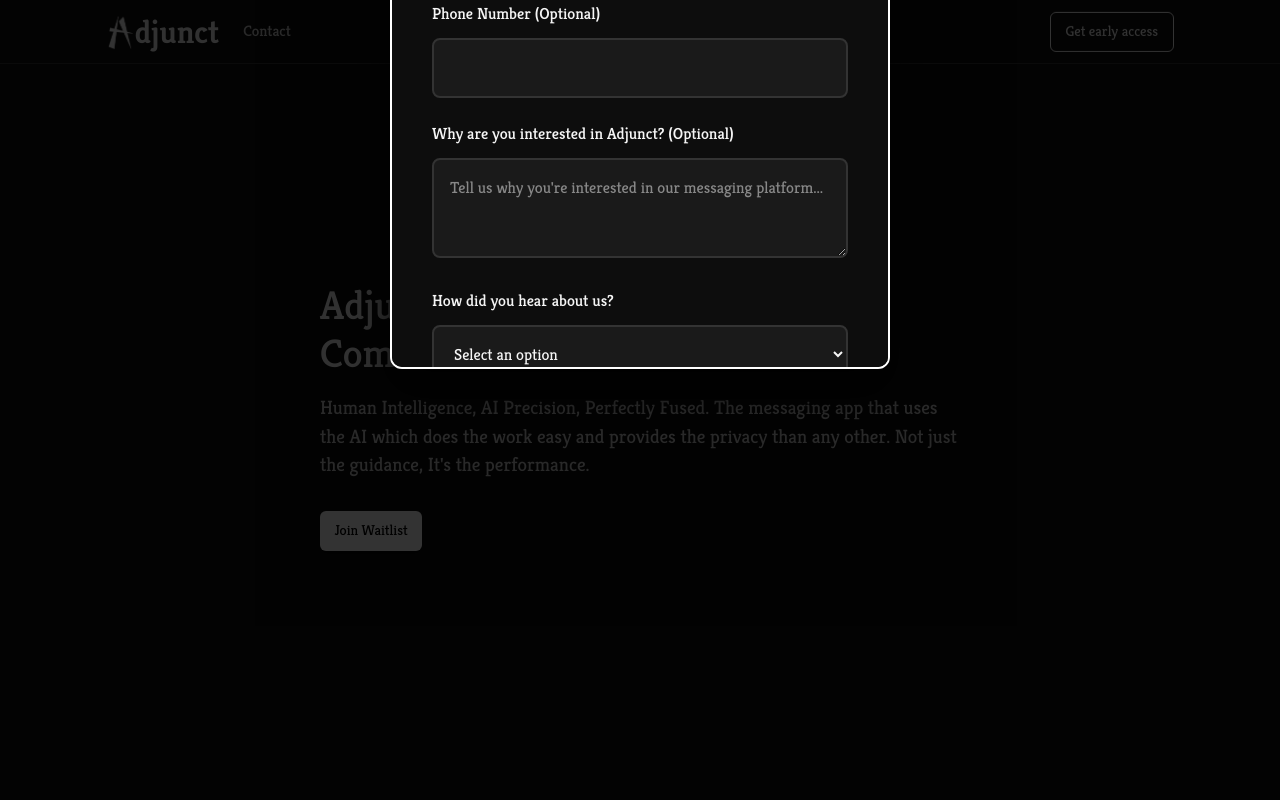
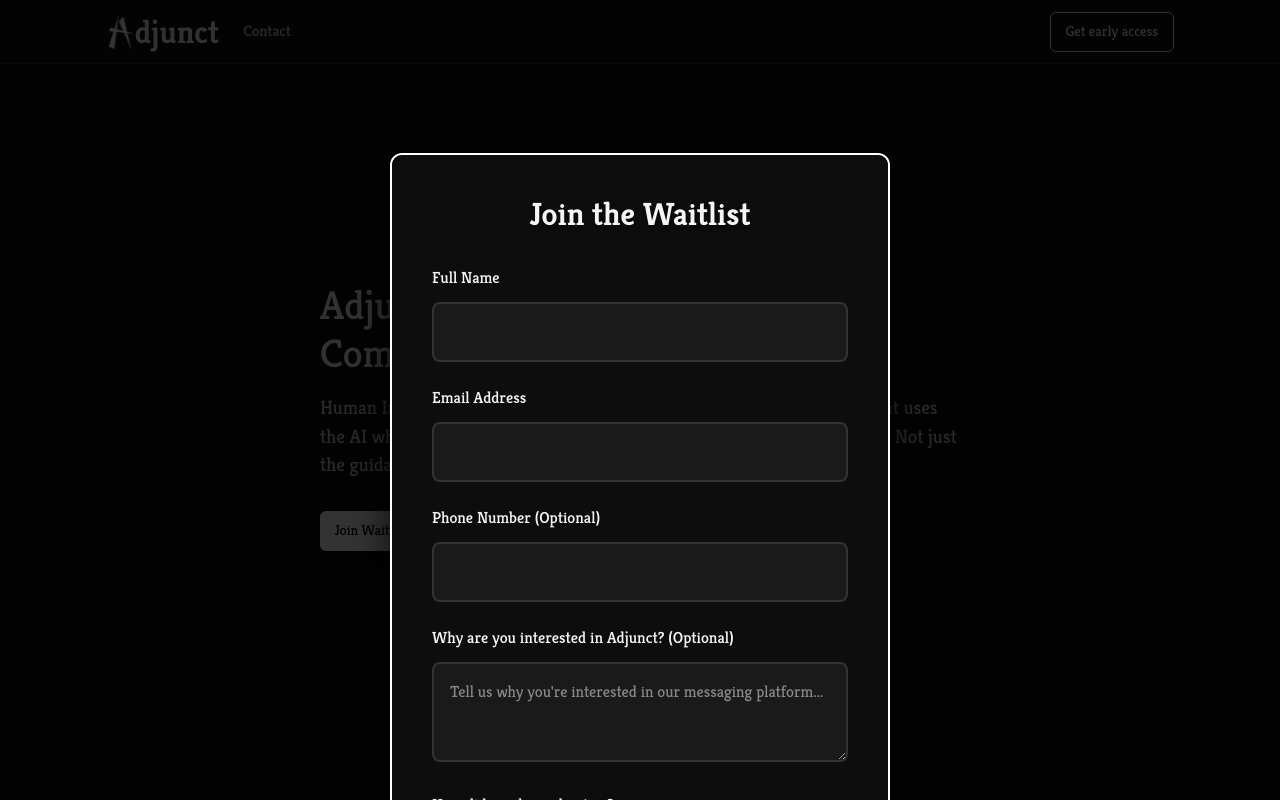
Before and after one commit to saikirandamerla/website-for-download, a React (Vite) app in the folder websitefordownload/: page / in a window 1280 px wide. Both pictures are taken after a click on the button "Get early access". Shown: the top 800 px of the page. Built offline with nearby package versions, Linux system fonts and the light colour scheme; the HTML template or start-up script is replaced by a standard one.

Commit message:
form hight changed

```diff
--- a/websitefordownload/src/App.jsx
+++ b/websitefordownload/src/App.jsx
@@ -1249,7 +1249,7 @@
                 position: "absolute",
                 left: "50%",
                 top: isMobileView ? "13%" : "75%",
-                transform: isMobileView ? "translate(-50%, -50%)" : "translate(-50%, -335%)" ,
+                transform: isMobileView ? "translate(-50%, -50%)" : "translate(-50%, -265%)" ,
               }}
               onClick={(e) => e.stopPropagation()}
             >
```
